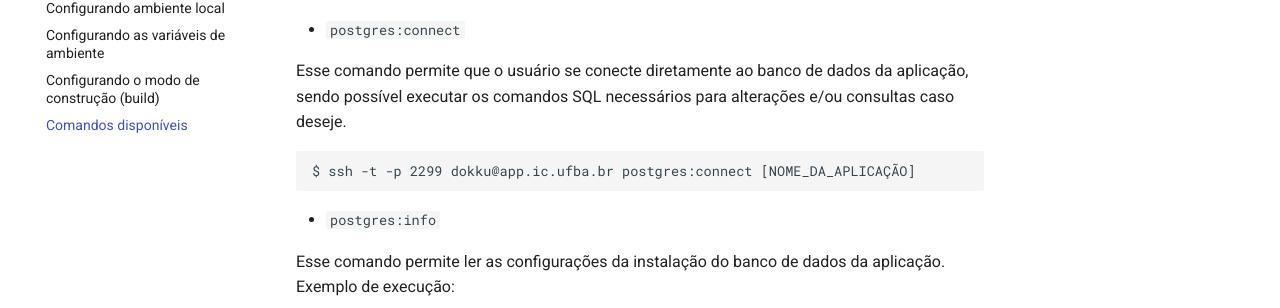
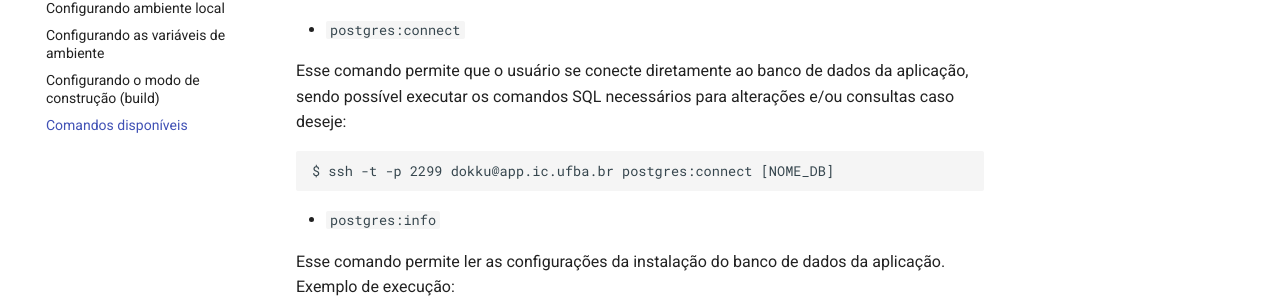
Before and after one commit to graco-ufba/app, an MkDocs documentation site: the page built from docs/comandos-permitidos.md, in a window 1280 px wide and 900 px high, scrolled down 1471 px. Shown: the part 199-507 px from the top of the window. Built offline with MkDocs 1.6.1 and Material for MkDocs 9.7.7, drawn with Linux system fonts in a browser that asks for light colours.

Commit message:
Update comandos-permitidos.md
Atualização

````diff
--- a/docs/comandos-permitidos.md
+++ b/docs/comandos-permitidos.md
@@ -58,10 +58,10 @@ $ ssh -t -p 2299 dokku@app.ic.ufba.br postgres:destroy [NOME_DB]
 
 - `postgres:connect`
 
-Esse comando permite que o usuário se conecte diretamente ao banco de dados da aplicação, sendo possível executar os comandos SQL necessários para alterações e/ou consultas caso deseje.
+Esse comando permite que o usuário se conecte diretamente ao banco de dados da aplicação, sendo possível executar os comandos SQL necessários para alterações e/ou consultas caso deseje:
 
 ```
-$ ssh -t -p 2299 dokku@app.ic.ufba.br postgres:connect [NOME_DA_APLICAÇÃO]
+$ ssh -t -p 2299 dokku@app.ic.ufba.br postgres:connect [NOME_DB]
 ```
 
 - `postgres:info`
````
